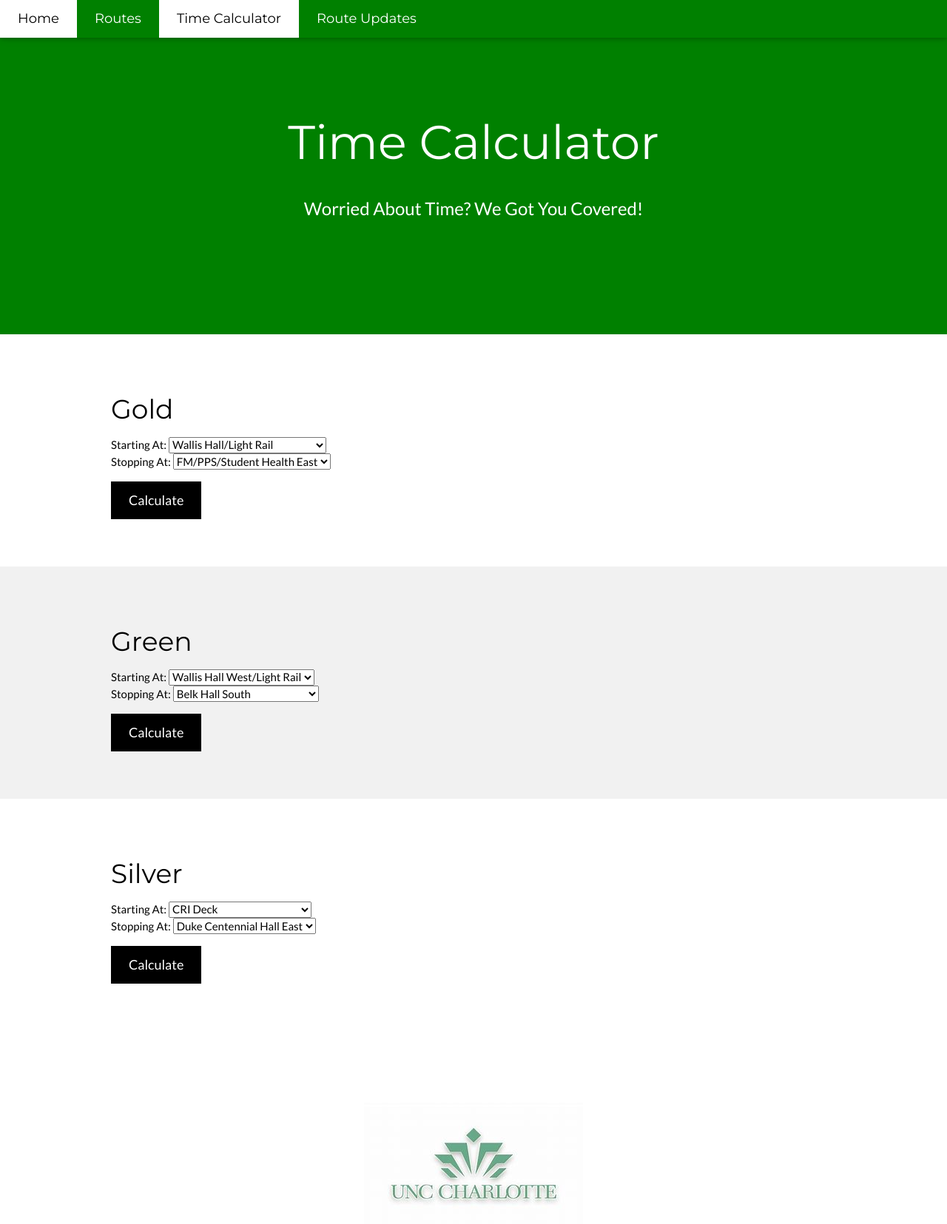
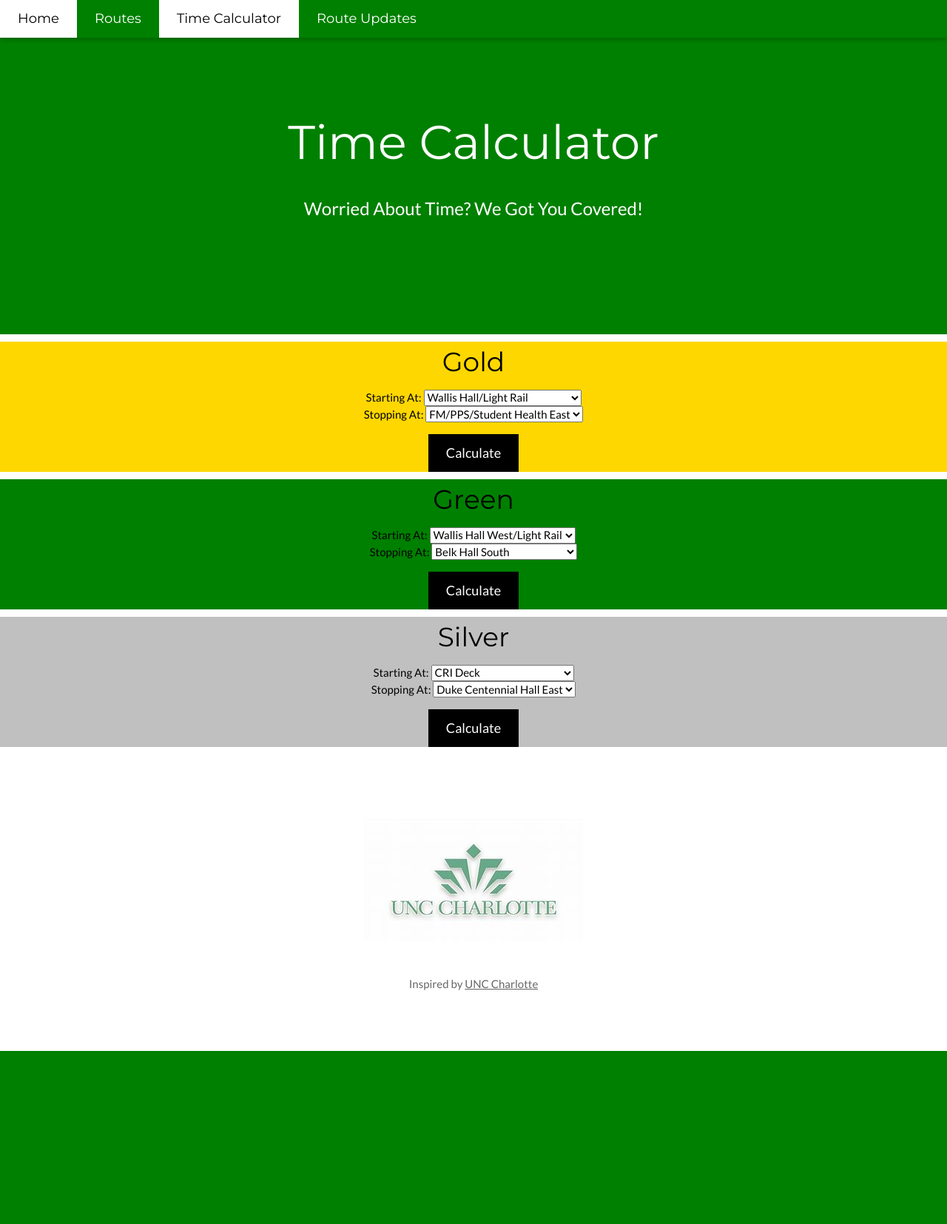
Before and after one commit to tilakjp/4155Project, a Flask app: a page that uses templates/Time Calculator.html in a window 1280 px wide. Shown: the top 1655 px of the page at 74% size. After the commit the page ends 1421 px from the top, so only its background shows below. Run offline with Flask 2, Linux system fonts and the light colour scheme; parts of the project's set-up code (start-up, migrations or seed data) failed here and were passed over.

Commit message:
Background color

```diff
--- a/static/css/Styling.css
+++ b/static/css/Styling.css
@@ -1379,3 +1379,30 @@
 .w3-border-pale-blue,.w3-hover-border-pale-blue:hover{
     border-color:#e7ffff!important
 }
+
+.gold{
+background-color: gold;
+margin-left: auto;
+margin-right: auto;
+padding: 0 8px;
+text-align: center;
+
+}
+
+.green{
+background-color: green;
+margin-left: auto;
+margin-right: auto;
+padding: 0 8px;
+text-align: center;
+
+}
+
+.silver{
+background-color: silver;
+margin-left: auto;
+margin-right: auto;
+padding: 0 8px;
+text-align: center;
+
+}
--- a/templates/Time Calculator.html
+++ b/templates/Time Calculator.html
@@ -46,10 +46,8 @@
 </header>
 
 <!-- First Grid -->
-<div class="w3-row-padding w3-padding-64 w3-container">
-  <div class="w3-content">
-    <div class="w3-twothird">
 
+      <div class ="gold">
       <h1>Gold</h1>
       <form method="post" action="{{ url_for('calc_result') }}" id="timeCalcFormGold">
         <label for="Stop1">Starting At:</label>
@@ -70,6 +68,7 @@
           <option value="studentu">Student Union West</option>
           <option value="belk">Belk Hall North</option>
         </select>
+
         <br/>
         <label for="Stop2">Stopping At:</label>
         <select name="Stop2" id="Stop2">
@@ -93,18 +92,18 @@
         <input type="submit" value="Calculate" class="w3-button w3-black w3-padding-large w3-large w3-margin-top"/>
       </form>
 
+
       {% if calcSuccess == True %}
       <br/>
       <p>The calculation for {{stop1}} and {{stop2}} is: {{result}} minute(s)</p>
     {% endif %}
+
   </div>
-</div>
-</div>
+
 
 <!-- Second Grid -->
-<div class="w3-row-padding w3-light-grey w3-padding-64 w3-container">
-  <div class="w3-content">
-    <div class="w3-twothird">
+
+      <div class="green">
       <h1>Green</h1>
 
     <form method="post" action="{{ url_for('calc_result') }}" id="timeCalcFormGreen">
@@ -153,18 +152,18 @@
       <input type="submit" value="Calculate" class="w3-button w3-black w3-padding-large w3-large w3-margin-top"/>
     </form>
 
+
     {% if calcSuccess == True %}
     <br/>
     <p>The calculation for {{stop1}} and {{stop2}} is: {{result}} minute(s)</p>
   {% endif %}
-  </div>
-</div>
+
+
 </div>
 
 <!-- Third Grid -->
-<div class="w3-row-padding w3-padding-64 w3-container">
-  <div class="w3-content">
-    <div class="w3-twothird">
+
+      <div class ="silver">
       <h1>Silver</h1>
       <form method="post" action="{{ url_for('calc_result') }}" id="timeCalcFormSilver">
         <label for="Stop1">Starting At:</label>
@@ -217,14 +216,12 @@
         <br/>
         <input type="submit" value="Calculate" class="w3-button w3-black w3-padding-large w3-large w3-margin-top"/>
       </form>
+
       {% if calcSuccess == True %}
         <br/>
         <p>The calculation for {{stop1}} and {{stop2}} is: {{result}} minute(s)</p>
       {% endif %}
-    </div>
 
-
-  </div>
 </div>
 
 
```
